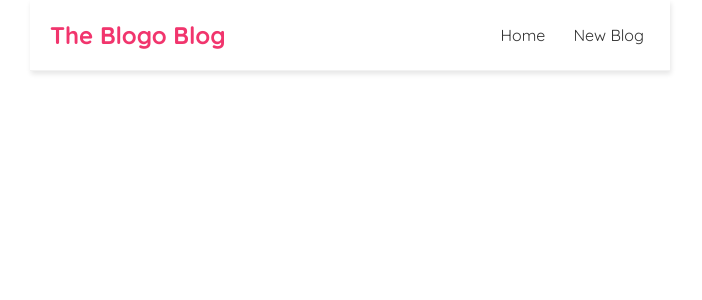
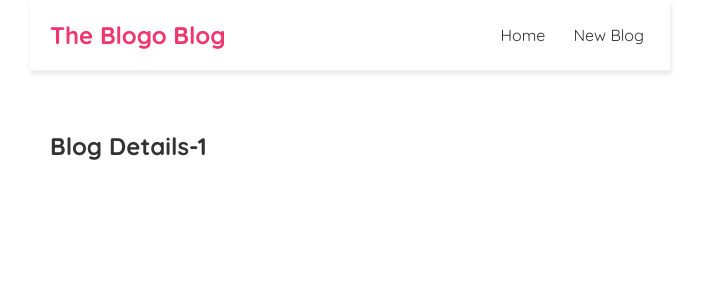
Before and after one commit to Allanetizen/Blogo, a React (Create React App) app: page /blogs/1 in a window 1280 px wide. Shown: the top 300 px of the page, without its empty margins (290-992 px from the left). Built offline with nearby package versions, Linux system fonts and the light colour scheme; the HTML template or start-up script is replaced by a standard one.

Commit message:
Route Parameters

```diff
--- a/src/App.js
+++ b/src/App.js
@@ -2,6 +2,7 @@
 import Home from "./Home";
 import { BrowserRouter as Router, Route, Switch } from "react-router-dom";
 import Create from "./Create";
+import BlogDetails from "./BlogDetails";
 
 function App() {
   //NB: objects cannot be used as variables
@@ -19,6 +20,9 @@
             <Route path="/create">
               <Create />
             </Route>
+            <Route path="/blogs/:id">
+              <BlogDetails/>
+            </Route>
           </Switch>
         </div>
       </div>
--- /dev/null
+++ b/src/BlogDetails.js
@@ -0,0 +1,12 @@
+import { useParams } from "react-router-dom";
+
+const BlogDetails = () => {
+    const {id}= useParams();
+    return (
+        <div className="blog-details">
+            <h2>Blog Details-{id}</h2>
+        </div>
+     );
+}
+
+export default BlogDetails;
--- a/src/BlogList.js
+++ b/src/BlogList.js
@@ -1,4 +1,6 @@
-const BlogList = ({ blogs, title, handleDelete }) => {
+import { Link } from "react-router-dom";
+
+const BlogList = ({ blogs, title }) => {
   //const blogs = props.blogs;
   //const title =props.title;
 
@@ -8,10 +10,12 @@
       {/*/map method for javascript circles through an array*/}
       {blogs.map((blog) => (
         <div className="blog-preview" key={blog.id}>
-          <h2>{blog.title}</h2>
-
+         <Link to ={`/blogs/${blog.id}`}>
+         <h2>{blog.title}</h2>
+          </Link>
           <p>{blog.body}</p>
           <p>Written by: <strong>{blog.author}</strong></p>
+
 
           {/* <button onClick={() => handleDelete(blog.id)}>Delete Blog</button> */}
         </div>
--- a/src/index.css
+++ b/src/index.css
@@ -48,3 +48,7 @@
   color: #f1356d;
   margin-bottom: 8px;
 }
+.blog-preview a {
+  text-decoration: none;
+
+}
```
Also changed, not shown: src/useFetch.js (+8 -11 lines).
